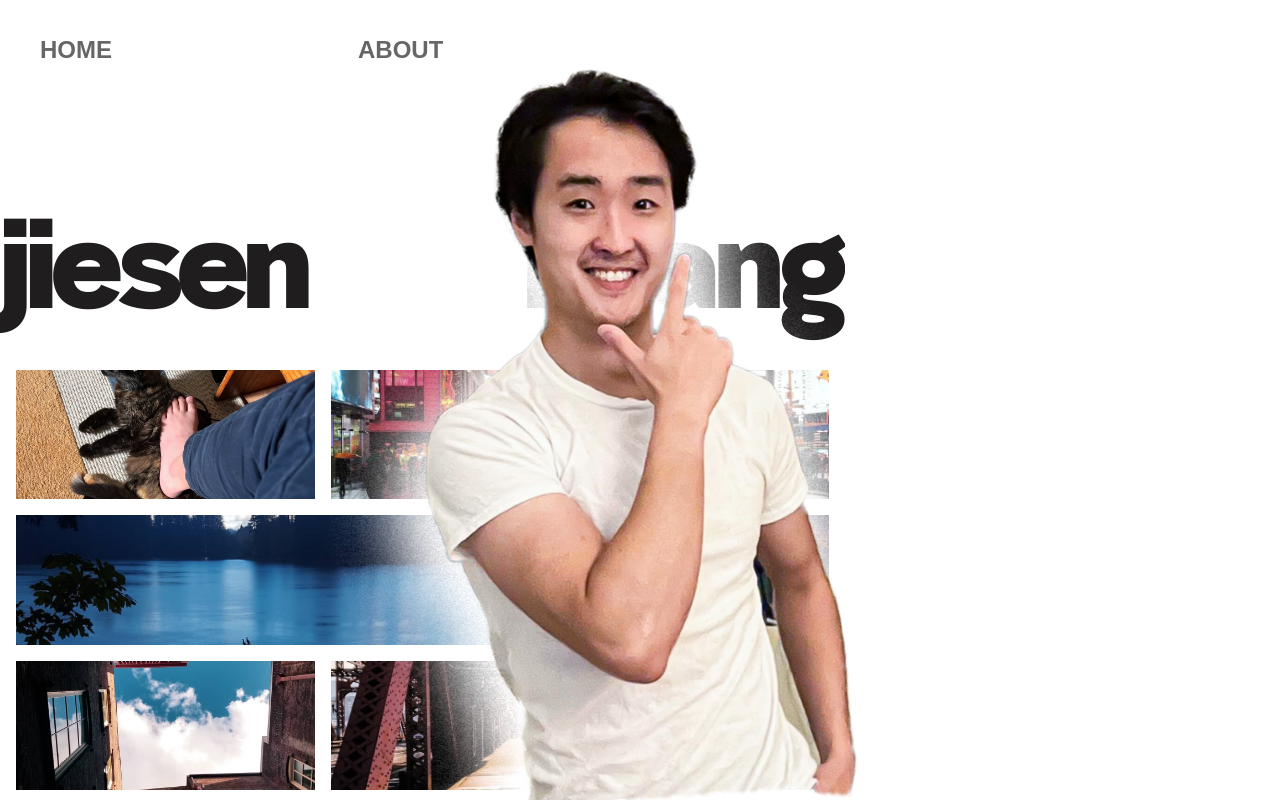
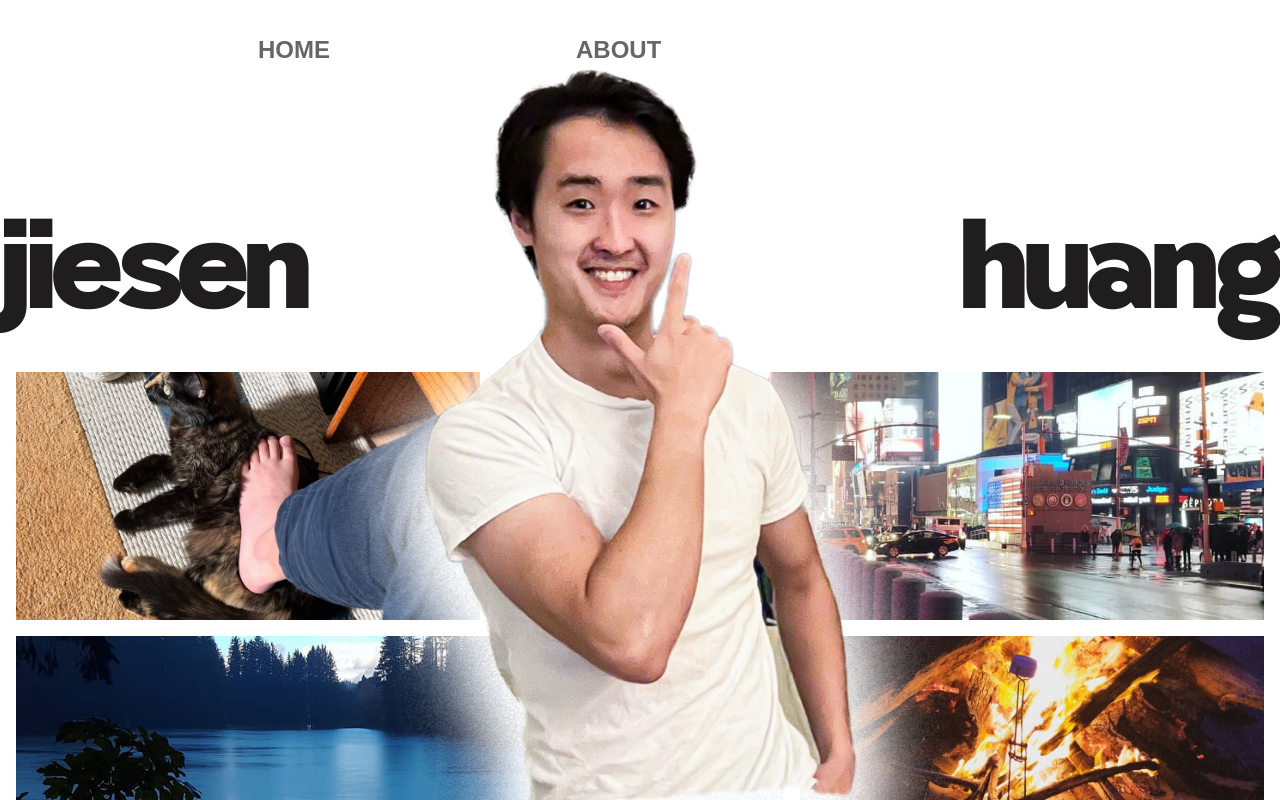
Before and after one commit to senjieh/personal-portfolio-site, a Next.js app: page / in a window 1280 px wide. Shown: the top 800 px of the page. Built offline with nearby package versions, Linux system fonts and the light colour scheme.

Commit message:
Add: State tracking on intro animation

```diff
--- a/app/about/page.js
+++ b/app/about/page.js
@@ -11,7 +11,7 @@ export default function About() {
   return (
     <main className="flex flex-col items-center">
       <Nav />
-      <div className="h-screen main-div">
+      <div className="h-screen w-2/3">
 
         <div className="flex flex-row headliner-container justify-items-center">
           <div className="headliner-container-80 flex flex-col items-start justify-end headliner-container">
@@ -33,38 +33,5 @@ export default function About() {
         </div>
       </div>
     </main>
-    // <div>
-    //   {isLoaded ? (
-    //     <main className="flex w-full flex-col items-center">
-    //       <Nav />
-    //       <div className="fixed inset-0 flex items-center justify-center z-40">
-    //         <LottieAnimation animationData={introAnimationData} />
-    //       </div>
-    //       <div className="h-screen w-full lg:w-2/3">
-    //         <Image
-    //           src="/images/self.png"
-    //           width={1000}
-    //           height={1000}
-    //           className="absolute bottom-0 left-1/2 transform -translate-x-1/2 max-w-full max-h-screen object-contain"
-    //           alt="Portfolio"
-    //         />
-    //         <div className="flex flex-row h-1/2 items-end justify-between">
-    //           <h1 className="text-lg sm:text-sm">jiesen</h1>
-    //           <h1 className="text-lg sm:text-sm">huang.</h1>
-    //         </div>
-    //         <div className="flex flex-row h-1/2 items-end justify-between">
-    //           <InstagramGrid/>
-    //         </div>
-    //       </div>
-    //     </main>
-    //   ) : (
-    //     <main
-    //       className="flex min-h-screen w-full flex-col items-center justify-center"
-    //       style={{ backgroundColor: "#f5f3ed" }}
-    //     >
-    //       <h1 style={{ color: "#1f1d1d", fontFamily: "gleffy", fontSize: "2vw" }}>Loading...</h1>
-    //     </main>
-    //   )}
-    // </div>
   );
 }
--- a/app/components/InstagramGrid.js
+++ b/app/components/InstagramGrid.js
@@ -1,6 +1,6 @@
 import React, { useEffect, useRef } from 'react';
 
-const InstagramGrid = () => {
+const InstagramGrid = ({ animState }) => {
 
     const image_files = [
         "/images/0.jpg",
@@ -60,7 +60,7 @@ const InstagramGrid = () => {
           </div>
         </div>
       </div>
-    );
+  );
   }
 
 export default InstagramGrid;
--- a/app/page.js
+++ b/app/page.js
@@ -2,15 +2,38 @@
 
 import { useState, useEffect } from "react";
 import Image from "next/image";
-import LottieAnimation from "./components/LottieAnimation";
-import introAnimationData from "./animations/intro.json";
 import Nav from "./components/nav"
 import InstagramGrid from "./components/InstagramGrid";
+
+import style from "./styles/Home.module.css"
 
 
 
 export default function Home() {
   const [isLoaded, setIsLoaded] = useState(false);
+  const [showAnimation, setShowAnimation] = useState(false);
+
+
+  const handleAnimationFinish = () => {
+    localStorage.setItem('hasSeenAnimation', 'true');
+    console.log("setShowAnimation = False")
+    setShowAnimation(false);
+  };
+
+
+  useEffect(() => {
+    const hasSeenAnimation = localStorage.getItem('hasSeenAnimation');
+    if (!hasSeenAnimation && isLoaded) {
+      console.log("setShowAnimation = True")
+      setShowAnimation(true);
+
+      const animStateSet = setTimeout(() => {
+        handleAnimationFinish();
+      }, 4000);
+    }
+  }, [isLoaded]);
+
+
 
   useEffect(() => {
     const images = document.images;
@@ -39,11 +62,11 @@ export default function Home() {
   }, []);
 
   return (
-    <main>
+    <main className={`${style.main}, ${style.centerAlign}`}>
       {isLoaded ? (
-        <div>
+        <div className={`${style.centerAlign}`}>
           <Nav />
-          <div className="h-screen main-div">
+          <div className={`${ showAnimation ? style.mainDivIntro : style.mainDivAnim  }`}>
             <Image
               src="/images/self.png"
               width={1000}
@@ -52,12 +75,12 @@ export default function Home() {
               alt="Portfolio"
             />
 
-            <div className="flex flex-row items-end justify-between headliner-container">
-              <h1 className="h1lg headliner-text-anim">jiesen</h1>
-              <h1 className="h1lg headliner-text-anim">huang</h1>
+            <div className={` ${ showAnimation ? style.headlinerContainerIntro : style.headlinerContainerAnim}`}>
+              <h1 className={`${ showAnimation ? style.headlinerTextIntro : style.headlinerTextAnim}`}>jiesen</h1>
+              <h1 className={`${ showAnimation ? style.headlinerTextIntro : style.headlinerTextAnim}`}>huang</h1>
             </div>
-            <div className="flex flex-row items-end justify-between ig-grid-container">
-              <InstagramGrid/>
+            <div className={`${ showAnimation ? style.igGridContainerIntro : style.igGridContainerAnim}`}>
+              <InstagramGrid animState ={showAnimation}/>
             </div>
           </div>
         </div>
@@ -70,4 +93,40 @@ export default function Home() {
     </main>
   );
 
+
+
+
+
+  // return (
+  //   <main className={"flex min-h-screen w-full flex-col items-center justify-center"}>
+  //     {isLoaded ? (
+  //       <div className="flex min-h-screen w-full flex-col items-center ">
+  //         <Nav />
+  //         <div className="h-screen main-div">
+  //           <Image
+  //             src="/images/self.png"
+  //             width={1000}
+  //             height={1000}
+  //             className="p-self-img absolute bottom-0 left-1/2 transform -translate-x-1/2 max-w-full max-h-screen object-contain"
+  //             alt="Portfolio"
+  //           />
+
+  //           <div className="flex flex-row items-end justify-between headliner-container">
+  //             <h1 className="h1lg headliner-text-anim">jiesen</h1>
+  //             <h1 className="h1lg headliner-text-anim">huang</h1>
+  //           </div>
+  //           <div className="flex flex-row items-end justify-between ig-grid-container">
+  //             <InstagramGrid onFinish={handleAnimationFinish} animState ={showAnimation}/>
+  //           </div>
+  //         </div>
+  //       </div>
+  //     ): (
+  //       <div>
+  //         <h1 style={{ color: "#1f1d1d", fontFamily: "gleffy", fontSize: "2vw" }}>Loading...</h1>
+  //       </div>
+  //     ) }
+
+  //   </main>
+  // );
+
 };
--- /dev/null
+++ b/app/styles/Home.module.css
@@ -0,0 +1,238 @@
+
+
+  @keyframes pSelfImgAnimation {
+    0% {
+      opacity: 0;
+      transform: translate(-50%, 100px);
+    }
+    50% {
+      opacity: 0;
+      transform: translate(-50%, 100px);
+    }
+    100% {
+      opacity: 1;
+      transform: translate(-50%, 0px);
+    }
+  }
+
+  @keyframes headlinerTextAnim {
+    0% {
+      transform: translate3d(0px, 12rem, 0px) scale3d(1, 1, 1) rotateX(-120deg) skew(-12deg);
+    }
+    100% {
+      transform: translate3d(0px, 0rem, 0px) scale3d(1, 1, 1);
+    }
+  }
+
+  .main{
+    justify-content: center;
+  }
+
+  .main-div{
+    width: 66%;
+    animation: mainDivContainerIntro 4s cubic-bezier(.75, 0, .25, 1) both;
+  }
+
+  .centerAlign {
+    display: flex;
+    min-height: 100vh;
+    width: 100%;
+    flex-direction: column;
+    align-items: center;
+  }
+
+
+
+@keyframes mainDivContainerIntro {
+    0% {
+      width: 100vw;
+    }
+    50% {
+      width: 100vw;
+    }
+    100% {
+      width: 66%;
+    }
+  }
+
+
+  .mainDivIntro {
+    width: 66%;
+    height: 100%;
+    animation: mainDivContainerIntro 4s cubic-bezier(0.75, 0, 0.25, 1) both;
+  }
+
+  @keyframes mainDivContainerAnim {
+    0% {
+      width: 100vw;
+    }
+    50% {
+      width: 100vw;
+    }
+    100% {
+      width: 66%;
+    }
+  }
+
+  .mainDivAnim {
+    width: 66%;
+    height: 100%;
+    animation: mainDivContainerAnim 4s cubic-bezier(0.75, 0, 0.25, 1) both;
+  }
+
+
+
+  .pSelfImg {
+    position: absolute;
+    bottom: 0;
+    left: 50%;
+    max-width: 100%;
+    max-height: 100vh;
+    object-fit: contain;
+    transform: translateX(-50%);
+
+    z-index: 100;
+  }
+
+  .pSelfImgIntro{
+    animation: pSelfImgAnimation 4s cubic-bezier(0.75, 0, 0.25, 1) both;
+  }
+
+  .pSelfImgAnim{
+    animation: pSelfImgAnimation 4s cubic-bezier(0.75, 0, 0.25, 1) both;
+  }
+
+
+  @keyframes headlinerContainerAnim {
+    0% {
+      height: 0vh;
+    }
+    50% {
+      height: 0vh;
+    }
+    100% {
+      height: 45vh;
+    }
+  }
+
+
+  .headlinerContainerIntro{
+    height: 45vh;
+    display: flex;
+    flex-direction: row;
+    align-items: flex-end;
+    justify-content:space-between;
+    overflow: hidden;
+    animation: headlinerContainerAnim 4s cubic-bezier(.75, 0, .25, 1) both;
+  }
+
+
+  .headlinerContainerAnim{
+    height: 45vh;
+    display: flex;
+    flex-direction: row;
+    align-items: flex-end;
+    justify-content:space-between;
+    overflow: hidden;
+    animation: headlinerContainerAnim 4s cubic-bezier(.75, 0, .25, 1) both;
+  }
+
+
+
+  .headlinerTextIntro {
+    font-family: "gleffy";
+    font-size: 10vw;
+    line-height: 20vh;
+    letter-spacing: -0.4vw;
+    color: #1f1d1d;
+    transform-style: preserve-3d;
+    animation: headlinerTextAnim 4s cubic-bezier(.75, 0, .25, 1) both;
+  }
+
+  .headlinerTextAnim {
+    font-family: "gleffy";
+    font-size: 10vw;
+    line-height: 20vh;
+    letter-spacing: -0.4vw;
+    color: #1f1d1d;
+    transform-style: preserve-3d;
+    animation: headlinerTextAnim 4s cubic-bezier(.75, 0, .25, 1) both;
+  }
+
+
+  @keyframes IGContainerIntro {
+    0% {
+      height: 100vh;
+    }
+    50% {
+      height: 100vh;
+    }
+    100% {
+      height: 55vh;
+    }
+  }
+
+  .igGridContainerIntro {
+    display: flex;
+    flex-direction: row;
+    align-items: flex-end;
+    justify-content: space-between;
+    height: 55vh;
+    animation: IGContainerIntro 4s cubic-bezier(0.75, 0, 0.25, 1) both;
+    width: 100%;
+  }
+
+
+  @keyframes IGContainerAnim {
+    0% {
+      height: 100vh;
+    }
+    50% {
+      height: 100vh;
+    }
+    100% {
+      height: 55vh;
+    }
+  }
+
+  .igGridContainerAnim {
+    display: flex;
+    flex-direction: row;
+    align-items: flex-end;
+    justify-content: space-between;
+    height: 55vh;
+    animation: IGContainerAnim 4s cubic-bezier(0.75, 0, 0.25, 1) both;
+    width: 100%;
+  }
+
+
+  /* Responsive Styles */
+  @media only screen and (max-width: 1150px) {
+    .mainDiv {
+      width: 100%;
+    }
+
+    .h1lg {
+      line-height: 15vw;
+      font-size: 15vw;
+    }
+  }
+
+  @media only screen and (max-width: 700px) {
+    .h1lg {
+      line-height: 26vw;
+      font-size: 30vw;
+      overflow: hidden;
+    }
+
+    .pSelfImg {
+      min-width: 400px;
+      max-height: 63%;
+    }
+
+    .headlinerContainer {
+      flex-direction: column;
+      align-items: center;
+      justify-content: flex-end;
+    }
+  }
```
